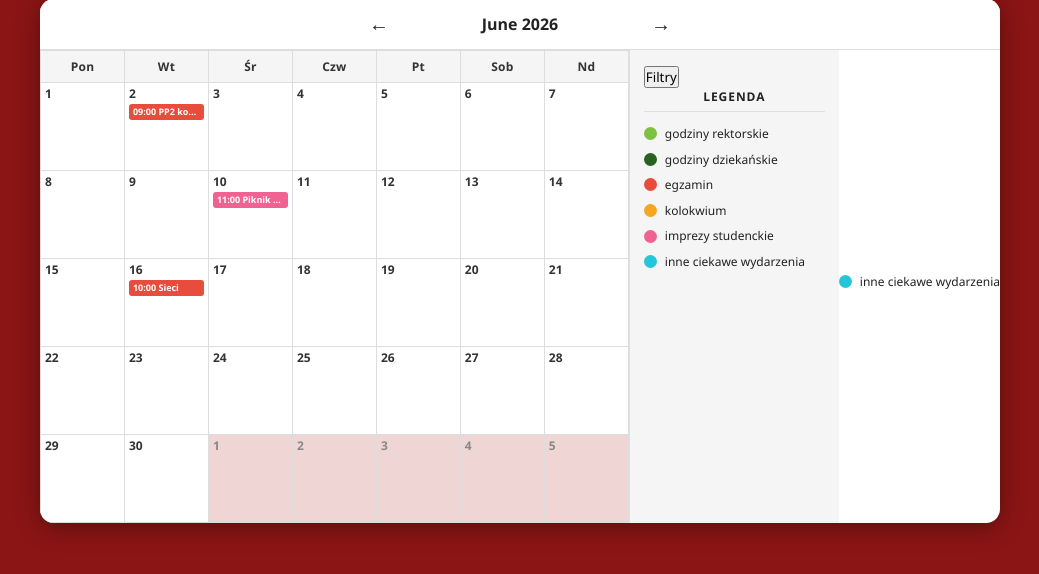
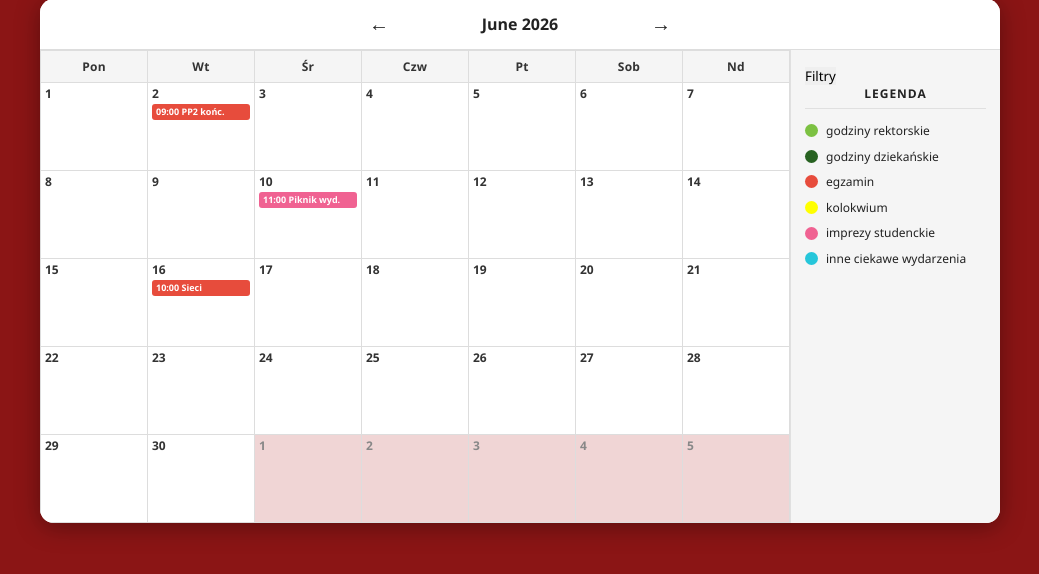
Before and after one commit to DariuszPasinski/ProjektKompetencyjny, a PHP site: page / in a window 1280 px wide. Shown: the part 65-639 px from the top of the page, without its empty margins (120-1159 px from the left). Run offline with PHP 8.4, Linux system fonts and the light colour scheme.

Commit message:
Dodanie zmiany kolorów

```diff
--- a/00-01-login.html
+++ b/00-01-login.html
@@ -42,6 +42,7 @@
                     </div>
                 </form>
             </div>
+        </section>
     </main>
     <script>
         // Jeśli już zalogowany — wróć od razu
--- a/01-pages/00-00-index/01-css/calendar.css
+++ b/01-pages/00-00-index/01-css/calendar.css
@@ -210,6 +210,11 @@
   margin-bottom: 14px;
   padding-bottom: 6px;
   border-bottom: 1px solid var(--color-legend-border);
+}
+
+.btn-legend {
+  align-items: center;
+  border: none;
 }
 
 .legend-item {
--- /dev/null
+++ b/01-pages/00-00-index/05-js/legend-color.js
@@ -0,0 +1,76 @@
+let legendClass = null;
+
+// Mapowanie klasy legend-dot na CSS variable używaną w całym projekcie
+const legendDotToCssVar = {
+    "legend-dot--rektorskie"  : "--color-cat-rektorskie",
+    "legend-dot--dziekanskie" : "--color-cat-dziekanskie",
+    "legend-dot--egzamin"     : "--color-cat-egzamin",
+    "legend-dot--kolokwium"   : "--color-cat-kolokwium",
+    "legend-dot--imprezy"     : "--color-cat-imprezy",
+    "legend-dot--inne"        : "--color-cat-inne"
+}
+
+const colorsDefault = {
+    "legend-dot--rektorskie"  : "#7CC142",
+    "legend-dot--dziekanskie" : "#276221",
+    "legend-dot--egzamin"     : "#E74C3C",
+    "legend-dot--kolokwium"   : "#FFFF00",
+    "legend-dot--imprezy"     : "#F06292",
+    "legend-dot--inne"        : "#26C6DA"
+}
+
+let colorsFromMemory = null;
+
+// Zapisz nowy kolor do localStorage i od razu zastosuj
+function colorEdit(legendClassIn) {
+    if (colorsFromMemory == null) {
+        colorsFromMemory = { ...colorsDefault };
+    }
+    const hex = document.getElementById("color-input").value;
+    colorsFromMemory[legendClassIn] = hex;
+    localStorage.setItem("colors", JSON.stringify(colorsFromMemory));
+    colorSet(legendClassIn, hex);
+}
+
+// Wczytaj kolory z localStorage i zastosuj przez CSS variables
+function colorRead() {
+    const stored = localStorage.getItem("colors");
+    if (stored) {
+        try {
+            const parsed = JSON.parse(stored);
+            colorsFromMemory = (typeof parsed === "string") ? JSON.parse(parsed) : parsed;
+        } catch (e) {
+            colorsFromMemory = { ...colorsDefault };
+        }
+    } else {
+        colorsFromMemory = { ...colorsDefault };
+    }
+
+    Object.keys(colorsFromMemory).forEach(function(key) {
+        colorSet(key, colorsFromMemory[key]);
+    });
+}
+
+// Ustaw kolor przez nadpisanie CSS variable na :root
+// Działa dla WSZYSTKICH elementów — obecnych i przyszłych (eventy z bazy, tagi, itp.)
+function colorSet(legendDotClass, color) {
+    const cssVar = legendDotToCssVar[legendDotClass];
+    if (!cssVar) return;
+
+    // Usuń ewentualne "FF" na końcu (format z poprzedniej wersji)
+    const cleanColor = color.length === 9 && color.endsWith("FF")
+        ? color.slice(0, 7)
+        : color;
+
+    document.documentElement.style.setProperty(cssVar, cleanColor);
+}
+
+function openPicker() {
+    document.getElementById("calendar-legend").hidden = true;
+    document.getElementById("calendar-color").hidden = false;
+}
+
+function closePicker() {
+    document.getElementById("calendar-legend").hidden = false;
+    document.getElementById("calendar-color").hidden = true;
+}
--- a/index.html
+++ b/index.html
@@ -18,6 +18,7 @@
     <script src="01-pages/00-00-index/05-js/auth.js"></script>
     <script src="01-pages/00-00-index/05-js/index.js"></script>
     <script src="01-pages/00-00-index/05-js/editor.js"></script>
+    <script src="01-pages/00-00-index/05-js/legend-color.js"></script>
 </head>
 <body>
     <header class="app-header">
@@ -78,11 +79,23 @@
                     </section>
                     <section class="legend-section" hidden>
                         <h3 class="legend-title">FILTERS</h3>
+                        <!-- Rok -->
+                        <!-- Kierunek -->
+                        <!-- Grupa -->
+                        <!-- Obieralny 1 -->
+                        <!-- Obieralny 2 -->
 
                     </section>
                 </section>
+
+                <!-- Kolor Picker (widok widza) -->
+                <section id="calendar-color" class="editor-panel" hidden>
+                    <h3 class="color-title">COLOR</h3>
                     <div class="legend-item">
-                        <span class="legend-dot legend-dot--inne"></span>inne ciekawe wydarzenia
+                        <label class="legend-dot legend-dot--color" for="color-input"></label>
+                        <input type="color" class="color-input" id="color-input" value="#000000"><br>
+                        <button class="btn-color" id="color-confirm">Zatwierdź</button>
+                        <button id="color-exit">Wyjdź</button>
                     </div>
                 </section>
 
@@ -169,14 +182,40 @@
     </div>
 
     <script>
+        let currentColor = null;
         document.addEventListener("DOMContentLoaded", function ()
         {
-            start()
+            start();
+            colorRead();
+            document.querySelectorAll(".legend-dot").forEach(function(element) {
+                element.addEventListener("click", function () {
+                    console.log(element.classList[1]);
+                    currentColor = element.classList[1];
+                    openPicker();
+                });
+            });
             disableStylesheet(document.getElementsByClassName("css-dark")[0]);
             disableStylesheet(document.getElementsByClassName("css-dark")[1]);
             disableStylesheet(document.getElementsByClassName("css-contrast")[0]);
             disableStylesheet(document.getElementsByClassName("css-contrast")[1]);
         });
+
+        // -- Color Picker --
+        document.getElementById("color-exit").addEventListener("click", function () {
+            currentColor = null;
+            closePicker();
+        })
+        document.getElementById("color-confirm").addEventListener("click", function () {
+            colorEdit(currentColor);
+            colorSet(currentColor, document.getElementById("color-input").value);
+            currentColor = null;
+            closePicker();
+        });
+        document.addEventListener("calendarRendered", function() {
+            console.log("calendarRendered");
+            colorRead();
+        });
+
         // -- CSS Change --
         document.getElementById("css-button").addEventListener("click", function () {
             if (document.getElementById("css-button").innerText === "Dark") {
@@ -216,8 +255,12 @@
                 window.location = "00-01-login.html";
             }
         });
-        document.getElementById("next-month-button").addEventListener("click", () => nextMonth());
-        document.getElementById("prev-month-button").addEventListener("click", () => prevMonth());
+        document.getElementById("next-month-button").addEventListener("click", function () {
+            nextMonth();
+        });
+        document.getElementById("prev-month-button").addEventListener("click", function () {
+            prevMonth();
+        });
         document.getElementById("legend-button").addEventListener("click", function (event) {
             console.log("legend event");
             if (document.getElementsByClassName("legend-title")[0].innerText === "LEGENDA") {
```
Also changed, not shown: 01-pages/00-00-index/05-js/index.js (+12 -18 lines). Lines whose indentation alone changed are shown as unchanged.
